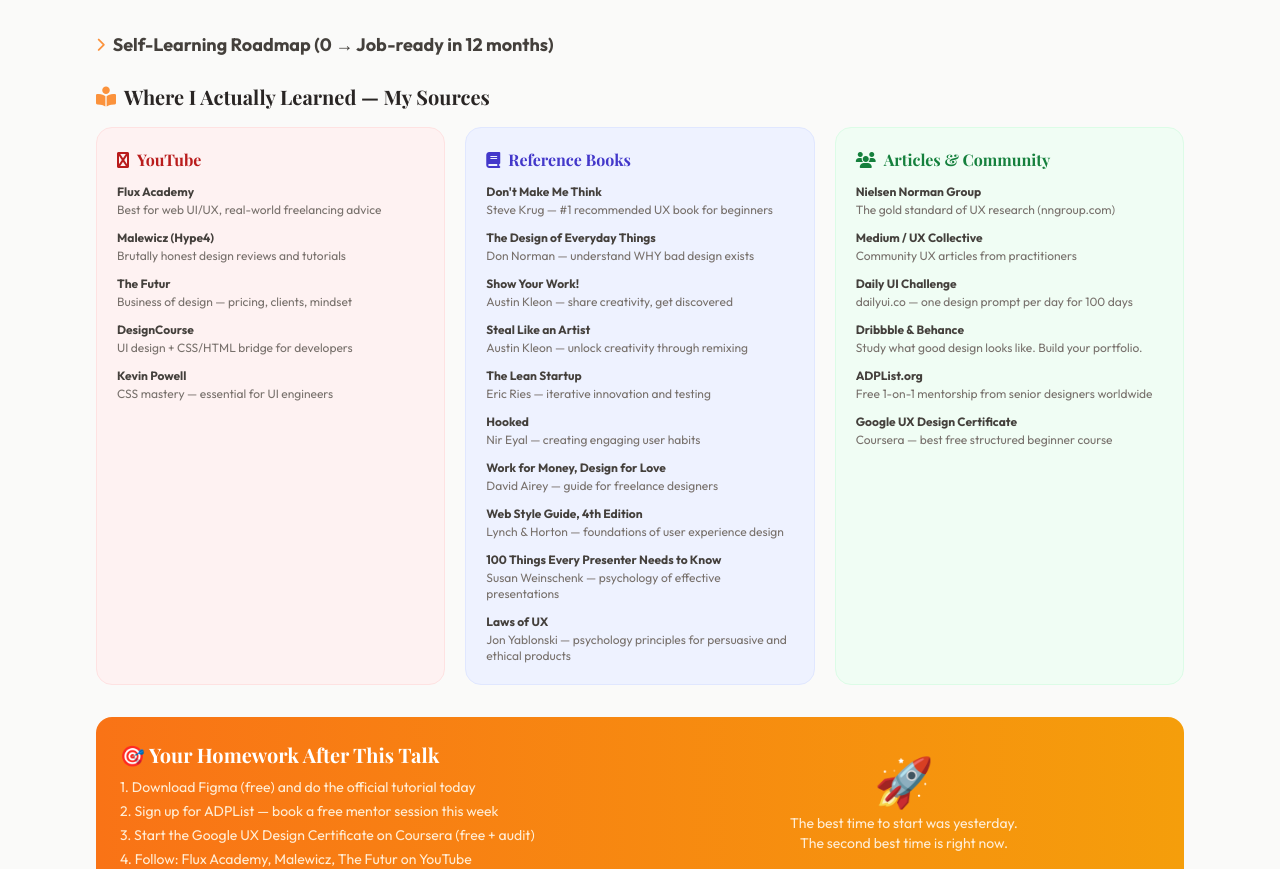
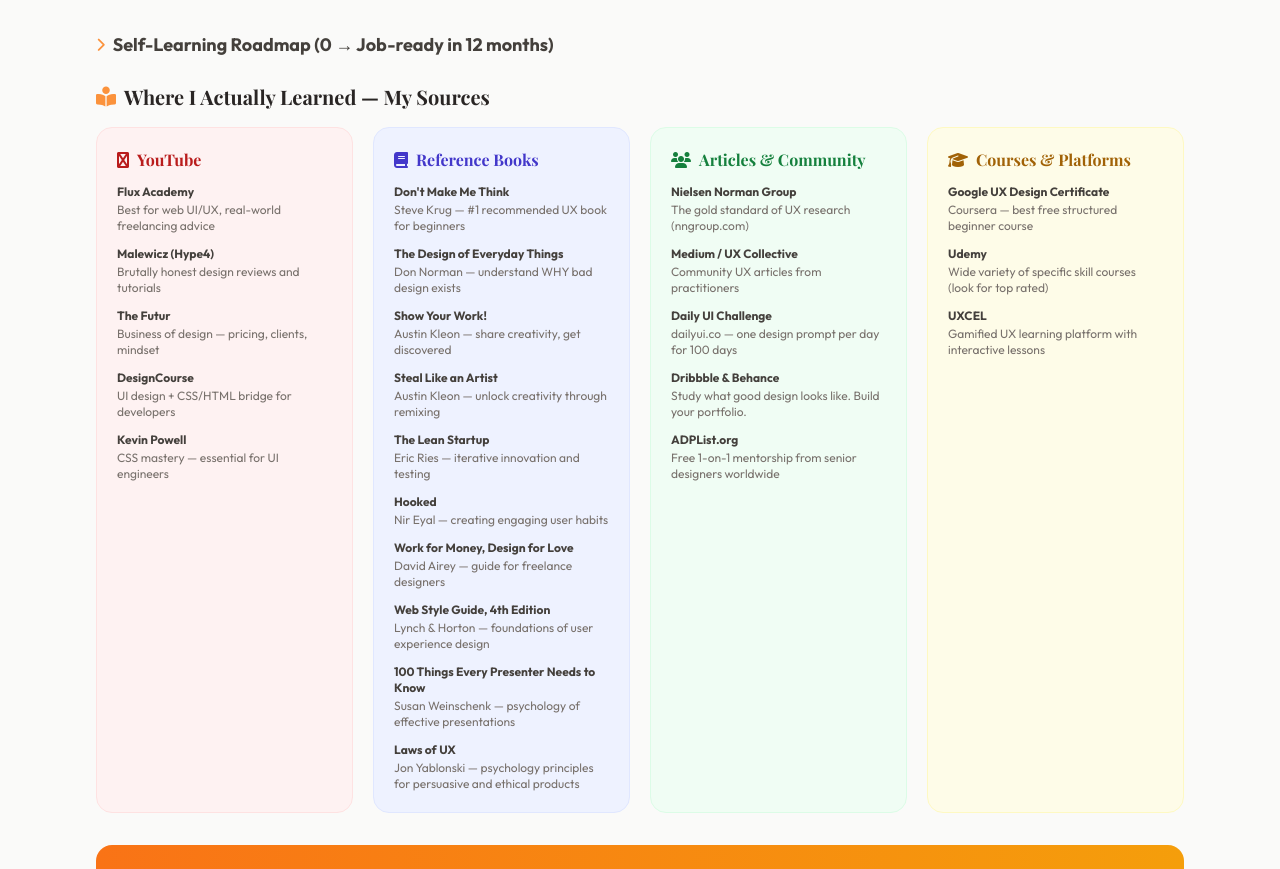
Before and after one commit to subhashana00/ui-ux_career-guide, a React (Vite) app: page / in a window 1280 px wide. Shown: the part 5300-6169 px from the top of the page. Built offline with nearby package versions, Linux system fonts and the light colour scheme.

Commit message:
updated courses

```diff
--- a/src/components/Toolkit.jsx
+++ b/src/components/Toolkit.jsx
@@ -74,7 +74,17 @@ const learnSources = [
       { name: 'Daily UI Challenge', desc: 'dailyui.co — one design prompt per day for 100 days' },
       { name: 'Dribbble & Behance', desc: 'Study what good design looks like. Build your portfolio.' },
       { name: 'ADPList.org', desc: 'Free 1-on-1 mentorship from senior designers worldwide' },
+    ],
+  },
+  {
+    category: 'Courses & Platforms',
+    icon: 'fa-graduation-cap',
+    color: 'bg-yellow-50 border-yellow-100',
+    titleColor: 'text-yellow-700',
+    items: [
       { name: 'Google UX Design Certificate', desc: 'Coursera — best free structured beginner course' },
+      { name: 'Udemy', desc: 'Wide variety of specific skill courses (look for top rated)' },
+      { name: 'UXCEL', desc: 'Gamified UX learning platform with interactive lessons' },
     ],
   },
 ]
@@ -218,7 +228,7 @@ export default function Toolkit() {
           <i className="fas fa-book-reader text-orange-400"></i>
           Where I Actually Learned — My Sources
         </h3>
-        <div className="grid md:grid-cols-3 gap-5">
+        <div className="grid sm:grid-cols-2 lg:grid-cols-4 gap-5">
           {learnSources.map(({ category, icon, color, titleColor, items }) => (
             <div key={category} className={`${color} border rounded-2xl p-5`}>
               <h4 className={`font-bold mb-3 flex items-center gap-2 ${titleColor}`}>
```
